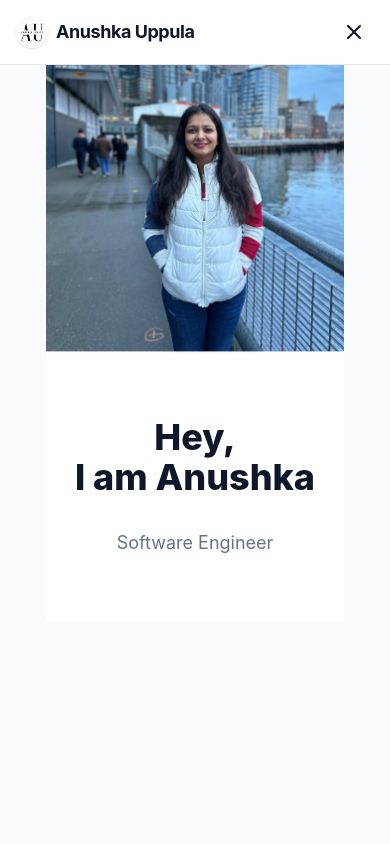
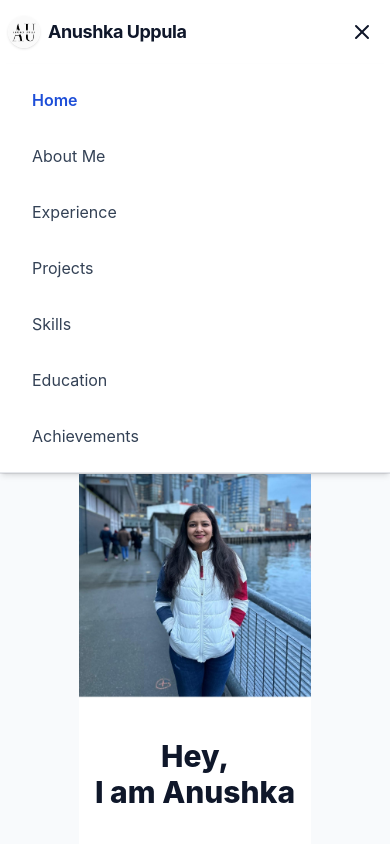
Before and after one commit to anushkauppula/my-portfolio, a React (Create React App) app: page / in a window 390 px wide. Both pictures are taken after a click on the button 354 px from the left and 32 px from the top of the page. Shown: the top 844 px of the page. Built offline with nearby package versions, Linux system fonts and the light colour scheme.

Commit message:
mobile view fixes

```diff
--- a/src/App.tsx
+++ b/src/App.tsx
@@ -9,12 +9,14 @@ import Education from "./components/Education";
 import Achievements from "./components/Achievements";
 import Contact from "./components/Contact";
 import Footer from "./components/Footer";
+import ScrollToTop from "./components/ScrollToTop";
 
 function App() {
   return (
     <Router>
-      <div className="min-h-screen flex flex-col bg-slate-50 dark:bg-slate-900 text-slate-900 dark:text-slate-100">
-        <Navbar />
+      <div className="min-h-screen flex flex-col bg-slate-50 text-slate-900">
+  <Navbar />
+  <ScrollToTop />
         <main className="flex-1 max-w-6xl mx-auto px-4 sm:px-6 lg:px-8">
           <Routes>
             <Route path="/" element={<Home />} />
--- a/src/components/AboutMe.tsx
+++ b/src/components/AboutMe.tsx
@@ -3,9 +3,9 @@ import profile from "../data/profile";
 
 export default function AboutMe() {
   return (
-    <div className="flex flex-col items-center mt-12">
+    <div className="flex flex-col items-center mt-8 px-4 sm:px-0">
       <h1 className="text-3xl font-extrabold text-slate-800 mb-8 text-center">About Me</h1>
-      <div className="max-w-2xl w-full bg-white rounded-2xl shadow-lg border border-slate-200 p-10 flex flex-col justify-center items-center min-h-[350px]">
+      <div className="max-w-2xl w-full bg-white rounded-2xl shadow-lg border border-slate-200 p-6 sm:p-10 flex flex-col justify-center items-center min-h-[350px]">
         <div className="text-lg text-slate-700 leading-relaxed space-y-6 text-center flex flex-col justify-center items-center h-full">
           {profile.summary.map((para, idx) => (
             <p key={idx}>{para}</p>
--- a/src/components/Achievements.tsx
+++ b/src/components/Achievements.tsx
@@ -8,7 +8,7 @@ export default function Achievements() {
   const { achievements } = profile;
   return (
     <Section title="Achievements">
-      <div className="grid grid-cols-1 md:grid-cols-2 gap-8">
+  <div className="grid grid-cols-1 sm:grid-cols-2 gap-6 sm:gap-8">
         {/* Leadership & Impact */}
         <div className="bg-gradient-to-br from-blue-50 via-purple-50 to-slate-100 border border-blue-200 rounded-2xl shadow-lg p-6">
           <div className="flex items-center gap-2 mb-3">
--- a/src/components/Education.tsx
+++ b/src/components/Education.tsx
@@ -4,7 +4,7 @@ import profile from "../data/profile";
 export default function Education() {
   return (
     <Section title="Education">
-      <div className="grid grid-cols-1 md:grid-cols-2 gap-8">
+  <div className="grid grid-cols-1 sm:grid-cols-2 gap-6 sm:gap-8">
         {profile.education.map((e, i) => (
           <article
             key={i}
--- a/src/components/Experience.tsx
+++ b/src/components/Experience.tsx
@@ -7,7 +7,7 @@ import { Briefcase } from "lucide-react";
 export default function Experience() {
   return (
     <Section title="Experience">
-      <div className="flex flex-col gap-8">
+  <div className="flex flex-col gap-6 sm:gap-8">
         {profile.experience.map((job, i) => (
           <article
             key={i}
--- a/src/components/Home.tsx
+++ b/src/components/Home.tsx
@@ -4,7 +4,7 @@ export default function Home() {
   return (
     <div className="min-h-screen w-full flex flex-col sm:flex-row">
       {/* Left: Full image */}
-      <div className="sm:w-1/2 w-full h-72 sm:h-screen flex items-center justify-center bg-slate-100">
+      <div className="sm:w-1/2 w-full h-56 sm:h-screen flex items-center justify-center bg-slate-100">
         <img
           src={require('../photo.jpeg')}
           alt="Profile"
@@ -12,11 +12,11 @@ export default function Home() {
         />
       </div>
       {/* Right: Centered text */}
-      <div className="sm:w-1/2 w-full flex flex-col items-center justify-center px-6 py-16 sm:py-0 bg-white">
-        <h1 className="text-4xl sm:text-6xl font-extrabold text-slate-900 mb-6 text-center">
+      <div className="sm:w-1/2 w-full flex flex-col items-center justify-center px-4 py-10 sm:px-6 sm:py-0 bg-white">
+        <h1 className="text-3xl sm:text-6xl font-extrabold text-slate-900 mb-6 text-center">
           Hey,<br />I am {profile.name}
         </h1>
-        <p className="text-lg sm:text-xl text-slate-500 text-center mt-2">
+        <p className="text-base sm:text-xl text-slate-500 text-center mt-2">
           {profile.role}
         </p>
       </div>
--- a/src/components/Navbar.tsx
+++ b/src/components/Navbar.tsx
@@ -17,8 +17,8 @@ export default function Navbar() {
   const [open, setOpen] = useState(false);
 
   return (
-    <header className="sticky top-0 z-50 bg-white/90 dark:bg-slate-900 backdrop-blur border-b">
-      <nav className="mx-auto max-w-6xl px-4 sm:px-6 lg:px-8 h-16 flex items-center justify-between">
+    <header className="sticky top-0 z-50 bg-white/90 backdrop-blur border-b">
+      <nav className="mx-auto max-w-6xl px-2 sm:px-6 lg:px-8 h-16 flex items-center justify-between">
         <Link to="/" className="flex items-center gap-2 font-bold text-lg tracking-tight">
           <img src={require('../logo.png')} alt="Logo" className="h-8 w-8 rounded-full shadow" />
           Anushka Uppula
@@ -44,6 +44,27 @@ export default function Navbar() {
           {open ? <X /> : <Menu />}
         </button>
       </nav>
+      {/* Mobile menu dropdown */}
+      {open && (
+        <div className="sm:hidden bg-white border-b shadow-md">
+          <div className="flex flex-col px-6 py-4 gap-4">
+            {routes.map((r) => (
+              <NavLink
+                key={r.to}
+                to={r.to}
+                className={({ isActive }) =>
+                  "text-base py-2 px-2 rounded hover:bg-slate-100 " +
+                  (isActive ? "font-semibold text-blue-700" : "text-slate-700")
+                }
+                end={r.to === "/"}
+                onClick={() => setOpen(false)}
+              >
+                {r.label}
+              </NavLink>
+            ))}
+          </div>
+        </div>
+      )}
     </header>
   );
 }
--- a/src/components/Projects.tsx
+++ b/src/components/Projects.tsx
@@ -37,7 +37,7 @@ export default function Projects() {
         ))}
       </div>
 
-      <div className="grid grid-cols-1 md:grid-cols-2 gap-8">
+  <div className="grid grid-cols-1 sm:grid-cols-2 gap-6 sm:gap-8">
         {filtered.map((p, i) => (
           <article
             key={i}
--- /dev/null
+++ b/src/components/ScrollToTop.tsx
@@ -0,0 +1,12 @@
+import { useEffect } from "react";
+import { useLocation } from "react-router-dom";
+
+export default function ScrollToTop() {
+  const { pathname } = useLocation();
+
+  useEffect(() => {
+    window.scrollTo({ top: 0, left: 0, behavior: "smooth" });
+  }, [pathname]);
+
+  return null;
+}
--- a/src/components/Skills.tsx
+++ b/src/components/Skills.tsx
@@ -21,7 +21,7 @@ function formatKey(key: string) {
 export default function Skills() {
   return (
     <Section title="Skills">
-      <div className="grid grid-cols-1 md:grid-cols-2 lg:grid-cols-3 gap-8">
+  <div className="grid grid-cols-1 sm:grid-cols-2 lg:grid-cols-3 gap-6 sm:gap-8">
         {Object.entries(profile.skills).map(([key, arr]) => (
           Array.isArray(arr) ? (
             <div key={key} className="bg-white border border-slate-200 rounded-2xl shadow-sm p-6 flex flex-col">
```
